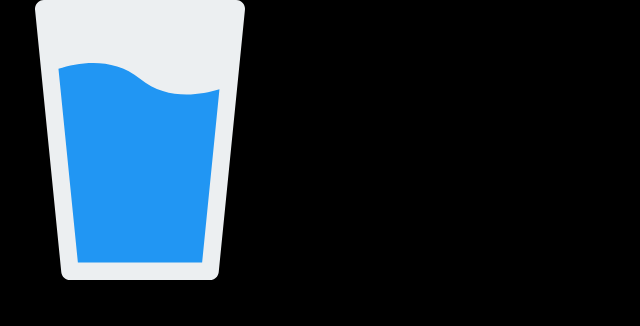
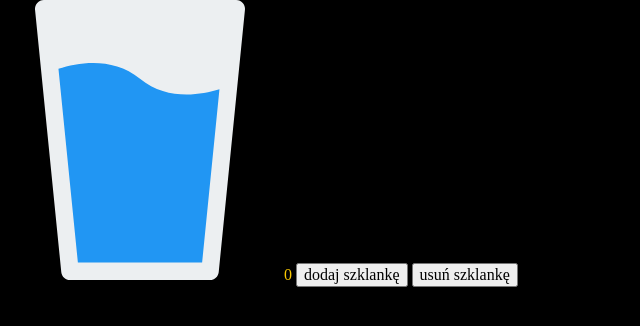
Before and after one commit to kamilpreweda/hydrapp, a website: page src/content/index.html in a window 1280 px wide. Shown: the whole page, without its empty margins (0-640 px from the left). Drawn offline with nearby package versions, Linux system fonts and the light colour scheme; files that its build step writes are made by us from their sources; files whose address does not match are found by name.

Commit message:
added counter and buttons

```diff
--- a/src/content/index.html
+++ b/src/content/index.html
@@ -28,6 +28,9 @@
 
 <body>
   <img src="assets/img/water-glass.svg" alt="Glass of water icon.">
+  <span class="counter--js">0</span>
+  <button class="add">dodaj szklankę</button>
+  <button class="remove">usuń szklankę</button>
   <script src="js/main.js"></script>
 </body>
 
```
